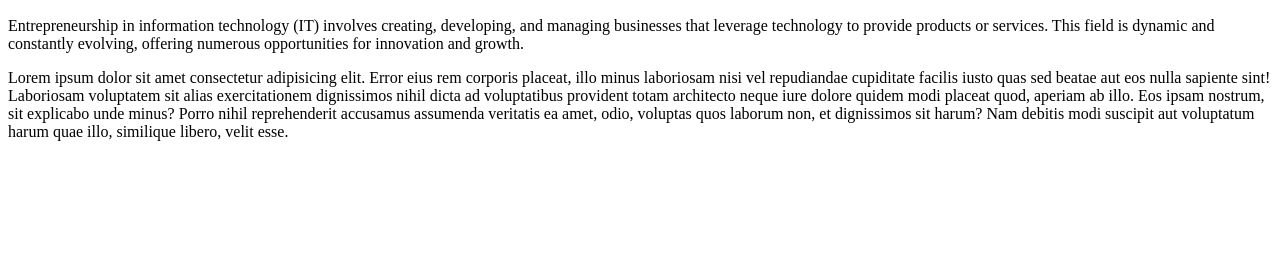
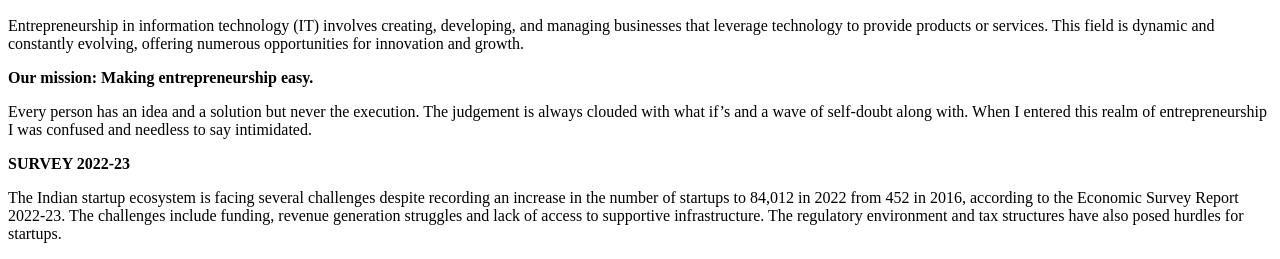
Before and after one commit to AnanyaSharma18/Entrepreneurship-Website-, a plain HTML site: page index.html in a window 1280 px wide. Shown: the part 1696-1955 px from the top of the page. Before the commit the page ends 1853 px from the top, so only its background shows below. Drawn offline with nearby package versions, Linux system fonts and the light colour scheme; files whose address does not match are found by name.

Commit message:
Update index.html

```diff
--- a/index.html
+++ b/index.html
@@ -113,17 +113,24 @@
     </section>
     <section class="about section">
         <h2>Entrepreneurship in Information Technology</h2>
-        <p>Entrepreneurship in information technology (IT) involves creating, developing, and managing businesses that leverage technology to provide products or services. This field is dynamic and constantly evolving, offering numerous opportunities for innovation and growth.
+        <p>Entrepreneurship in information technology (IT) involves creating, developing, and managing businesses that
+            leverage technology to provide products or services. This field is dynamic and constantly evolving, offering
+            numerous opportunities for innovation and growth.
         </p>
         <p>
-            Lorem ipsum dolor sit amet consectetur adipisicing elit. Error eius rem corporis placeat, illo minus
-            laboriosam nisi vel repudiandae cupiditate facilis iusto quas sed beatae aut eos nulla sapiente sint!
-            Laboriosam voluptatem sit alias exercitationem dignissimos nihil dicta ad voluptatibus provident totam
-            architecto neque iure dolore quidem modi placeat quod, aperiam ab illo. Eos ipsam nostrum, sit explicabo
-            unde minus?
-            Porro nihil reprehenderit accusamus assumenda veritatis ea amet, odio, voluptas quos laborum non, et
-            dignissimos sit harum? Nam debitis modi suscipit aut voluptatum harum quae illo, similique libero, velit
-            esse.
+            <b>Our mission: Making entrepreneurship easy.</b>
+        <p>Every person has an idea and a solution but never the execution. The judgement is always clouded with what
+            if’s and a wave of self-doubt along with. When I entered this realm of entrepreneurship I was confused and
+            needless to say intimidated.</p>
+        </p>
+        <p>
+            <b>SURVEY 2022-23</b>
+        <p>The Indian startup ecosystem is facing several challenges despite recording an increase in the number of
+            startups to 84,012 in 2022 from 452 in 2016, according to the Economic Survey Report 2022-23.
+
+            The challenges include funding, revenue generation struggles and lack of access to supportive
+            infrastructure. The regulatory environment and tax structures have also posed hurdles for startups.
+        </p>
         </p>
     </section>
     <script src="js/swiper-bundle.min.js"></script>
```
